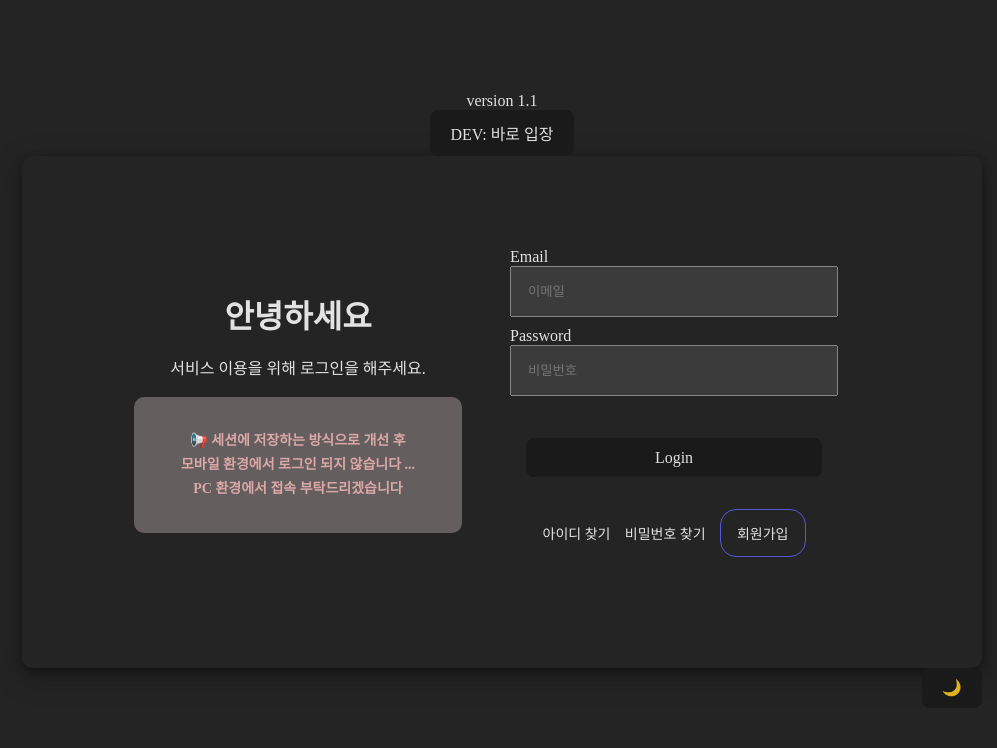
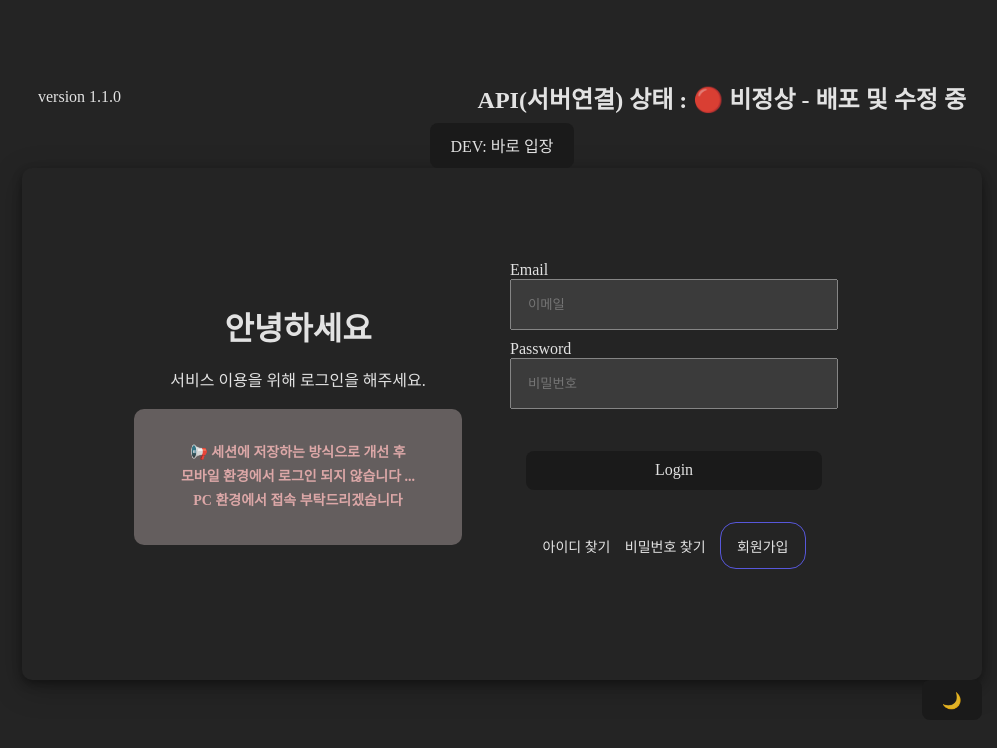
Before and after one commit to suhannoh/mini-project-frontend, a React (Vite) app: page /#/ in a window 1280 px wide. Shown: the top 748 px of the page, without its empty margins (138-1135 px from the left). Built offline with nearby package versions, Linux system fonts and the light colour scheme; no server answers.

Commit message:
api 핑 점검 및 DEV 버튼 위치 수정

```diff
--- a/src/pages/Auth/LoginPage.css
+++ b/src/pages/Auth/LoginPage.css
@@ -6,6 +6,13 @@
   align-items: stretch;
   justify-content: flex-start;
   gap: 1rem;
+}
+.auth__header {
+  padding: 0 1rem;
+  display: flex;
+  margin-bottom: 0.5rem;
+  justify-content: space-between;
+  align-items: center;
 }
 .auth__notice {
   width: auto;
--- a/src/pages/Auth/LoginPage.jsx
+++ b/src/pages/Auth/LoginPage.jsx
@@ -1,5 +1,5 @@
 import AuthStore from '../../store/AuthStore';
-import { useState } from 'react'
+import { useEffect, useState } from 'react'
 import { useNavigate } from 'react-router-dom';
 import './LoginPage.css'
 import Layout from '../../layout/Layout';
@@ -42,6 +42,25 @@ export default function LoginPage() {
             setLoad(false);
         }
     }
+    const [API , setAPI] = useState(false);
+    const [APIload , setAPILoad] = useState(true);
+    useEffect(() => {
+        const apiPingCheck = async () => {
+            try {
+                // 세션 확인
+                await api.get("/auth/api/ping");
+                // 세션 유효
+                setAPI(true);
+            } catch {
+                // 세션 무효
+
+                setAPI(false);
+            } finally {
+                setAPILoad(false);
+            }
+        }
+        apiPingCheck();
+    }, []);
 
     // 로딩 중일 때
     if (load) {
@@ -62,7 +81,16 @@ export default function LoginPage() {
 
     return (
         <div>
-            <p>version 1.1</p>
+            <div className='auth__header'>
+                    <p>version 1.1.0</p>
+                <div className='main__api-health'>
+                    <h2> API(서버연결) 상태 :     {APIload ? " 로딩 중..."
+                                                : API
+                                                ? " 🟢 정상"
+                                                : " 🔴 비정상 - 배포 및 수정 중"}
+                     </h2>
+            </div>
+            </div>
 			{/* 개발 편의를 위한 버튼 */}
             {import.meta.env.DEV && (
                 <button
```
